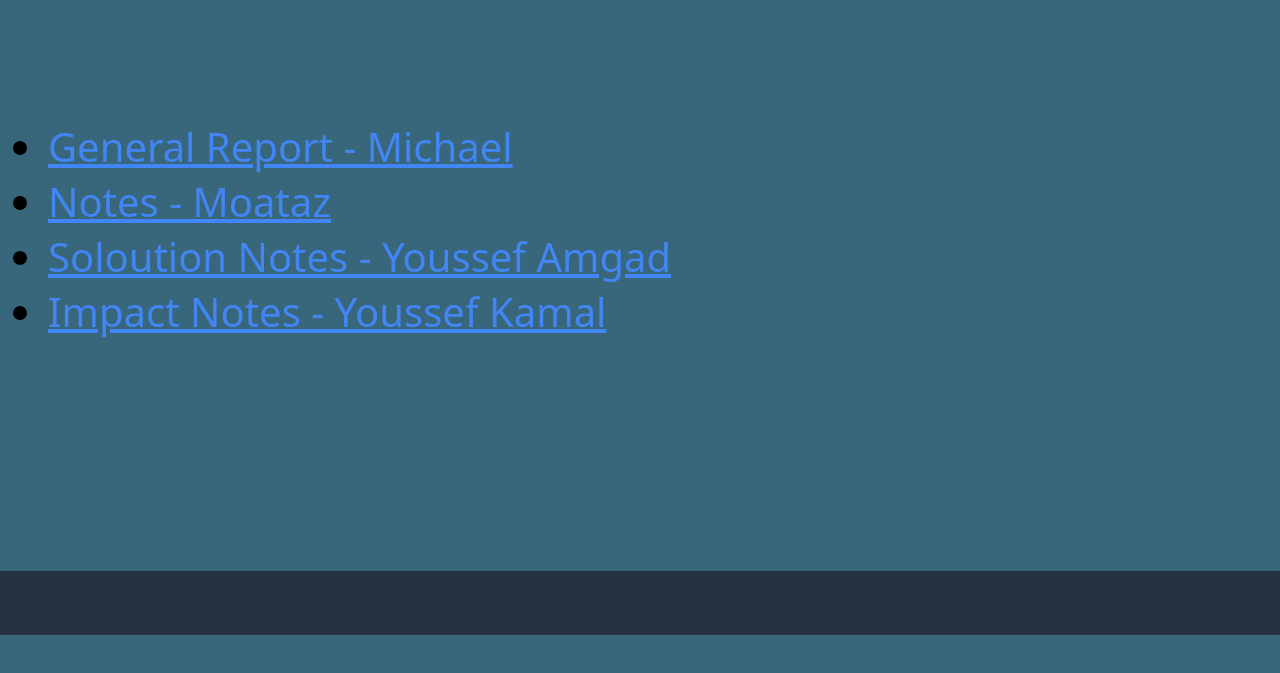
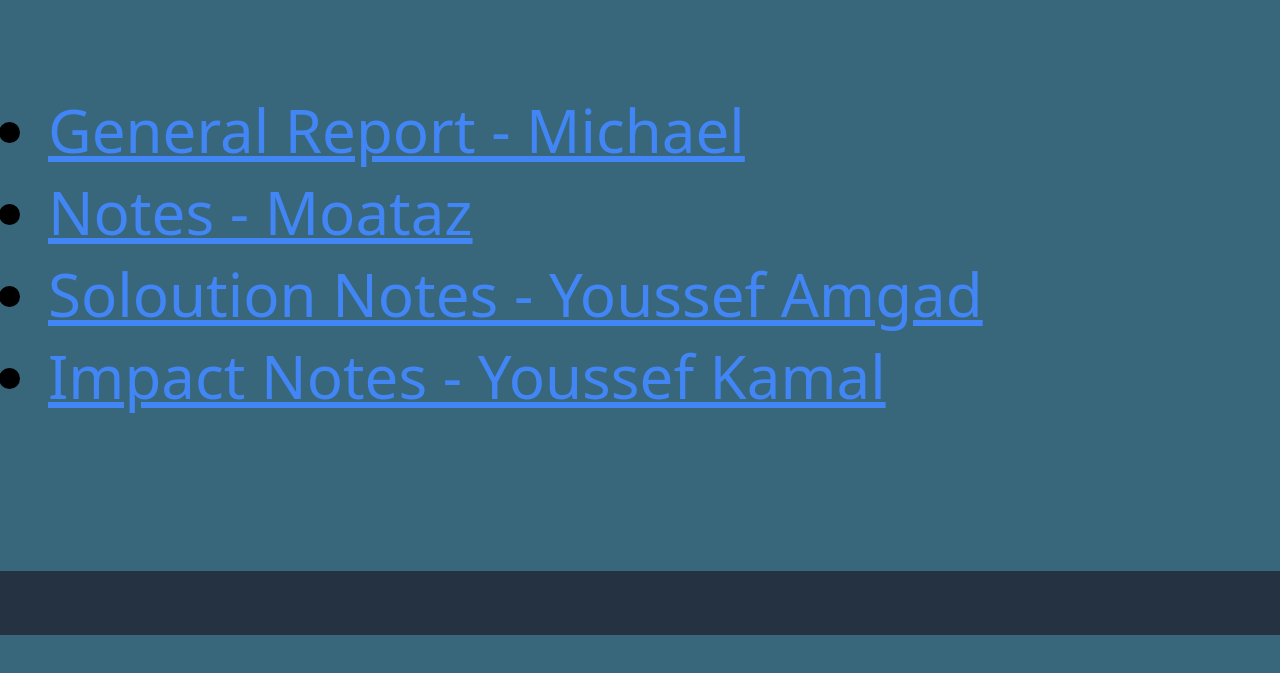
Before and after one commit to lowprofiledude/seniorsproject, a plain HTML site: page research.html in a window 1280 px wide. Shown: the part 165-838 px from the top of the page. Drawn offline with Linux system fonts and the light colour scheme.

Commit message:
Update research.html

```diff
--- a/research.html
+++ b/research.html
@@ -8,8 +8,8 @@
         <style>
             ul{
                 position: relative;
-top: 200px;
-font-size: 40px;
+top: 150px;
+font-size: 60px;
 font-family: system-ui, -apple-system, BlinkMacSystemFont, 'Segoe UI', Roboto, Oxygen, Ubuntu, Cantarell, 'Open Sans', 'Helvetica Neue', sans-serif;
             }
 
```
